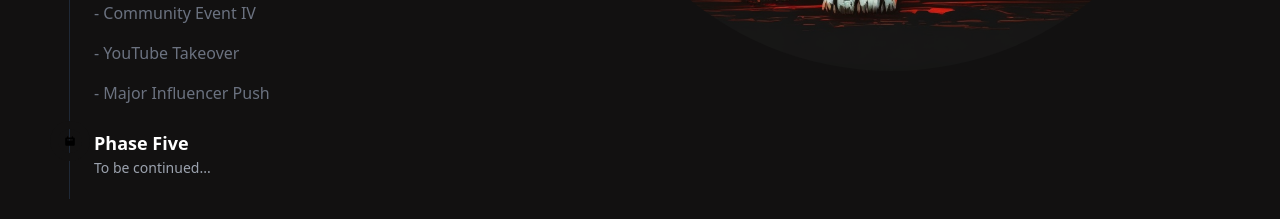
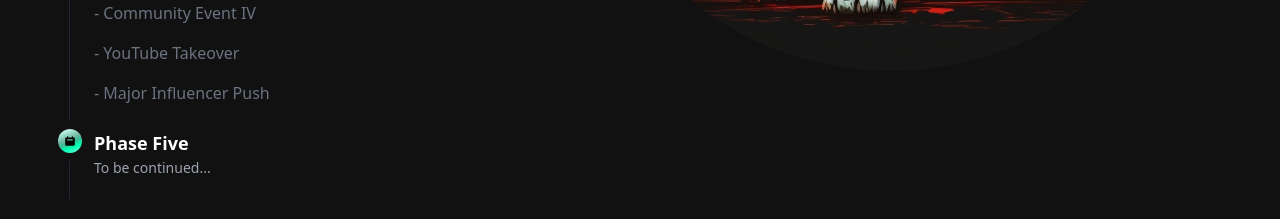
Before and after one commit to senortrashcan/Toil_Token, a React (Vite) app: page / in a window 1280 px wide. Shown: the part 2540-2759 px from the top of the page. Built offline with nearby package versions, Linux system fonts and the light colour scheme.

Commit message:
Update Roadmap.jsx

```diff
--- a/src/components/Roadmap.jsx
+++ b/src/components/Roadmap.jsx
@@ -185,7 +185,7 @@ const Roadmap = () => {
           </ul>
         </li>
         <li class="mb-6 ml-6">
-          <span class="absolute flex items-center justify-center w-6 h-6 bbg-blue-gradient rounded-full -left-3 ring-8 ring-primary ">
+          <span class="absolute flex items-center justify-center w-6 h-6 bg-blue-gradient rounded-full -left-3 ring-8 ring-primary ">
             <svg
               aria-hidden="true"
               class="w-3 h-3 text-gradient "
```
